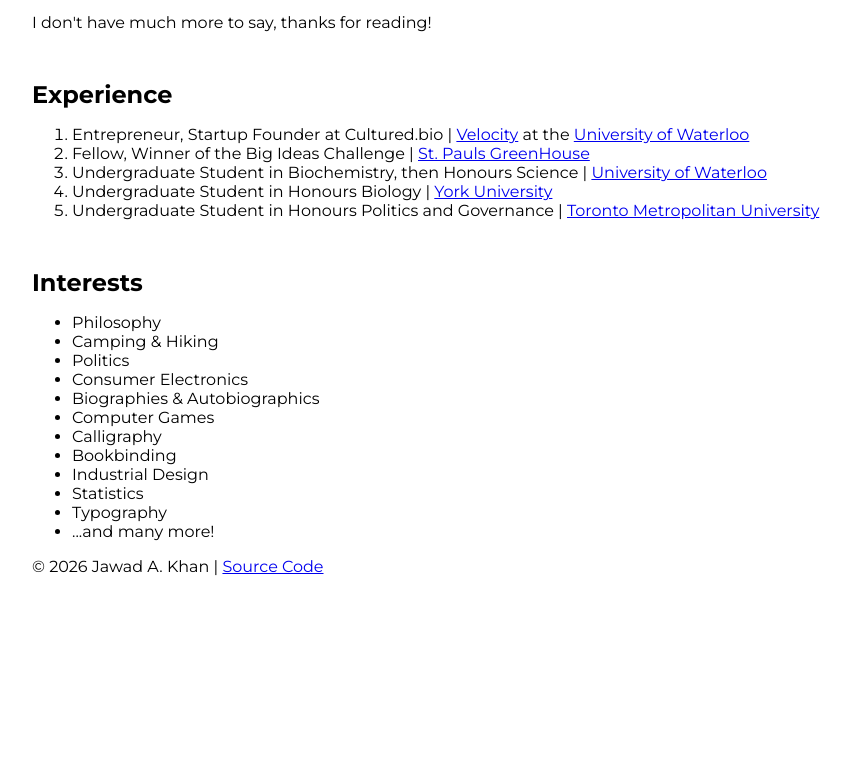
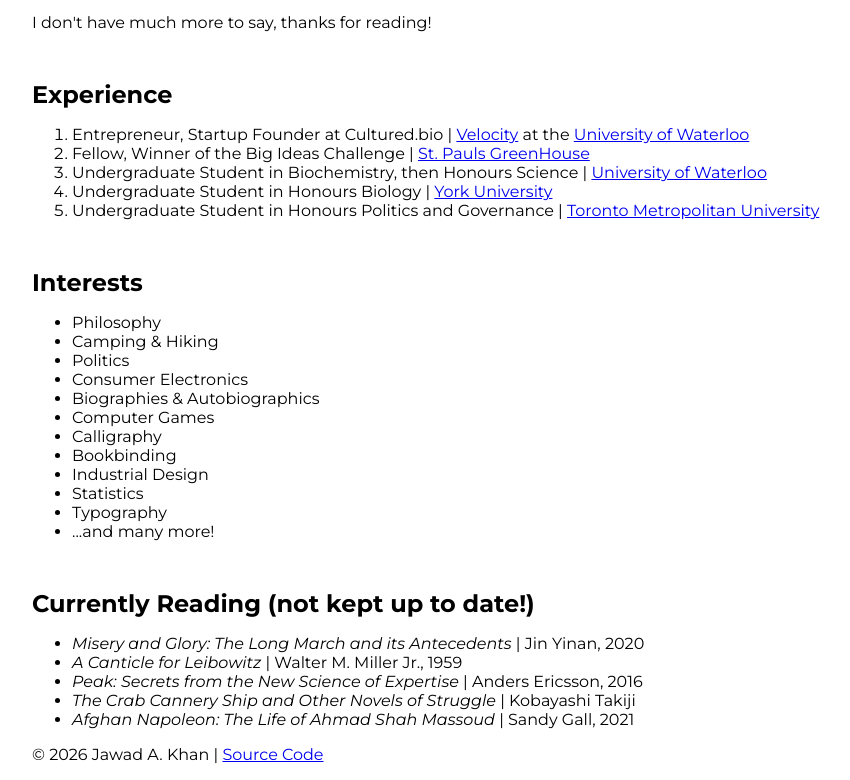
Before and after one commit to jawadakhan97/jakhandotworks, a plain HTML site: page about/index.html in a window 1280 px wide. Shown: the part 404-1184 px from the top of the page, without its empty margins (0-850 px from the left). Before the commit the page ends 996 px from the top, so only its background shows below. Drawn offline with Linux system fonts and the light colour scheme; a web font is replaced by a local one.

Commit message:
updated about with currently reading section

```diff
--- a/about/index.html
+++ b/about/index.html
@@ -69,6 +69,14 @@
           <li>Typography</li>
           <li>...and many more!</li>
         </ul>
+      <h2>Currently Reading (not kept up to date!)</h2>
+        <ul>
+          <li><em>Misery and Glory: The Long March and its Antecedents</em> | Jin Yinan, 2020</li>
+          <li><em>A Canticle for Leibowitz</em> | Walter M. Miller Jr., 1959</li>
+          <li><em>Peak: Secrets from the New Science of Expertise</em> | Anders Ericsson, 2016</li>
+          <li><em>The Crab Cannery Ship and Other Novels of Struggle</em> | Kobayashi Takiji</li>
+          <li><em>Afghan Napoleon: The Life of Ahmad Shah Massoud</em> | Sandy Gall, 2021</li>
+        </ul>
     </main>
 
     <footer>
```
Also changed, not shown: index.html (+1 -1 lines).
